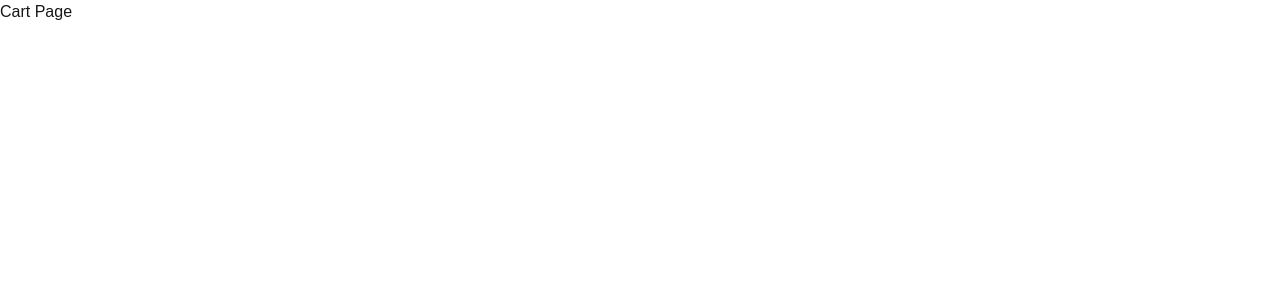
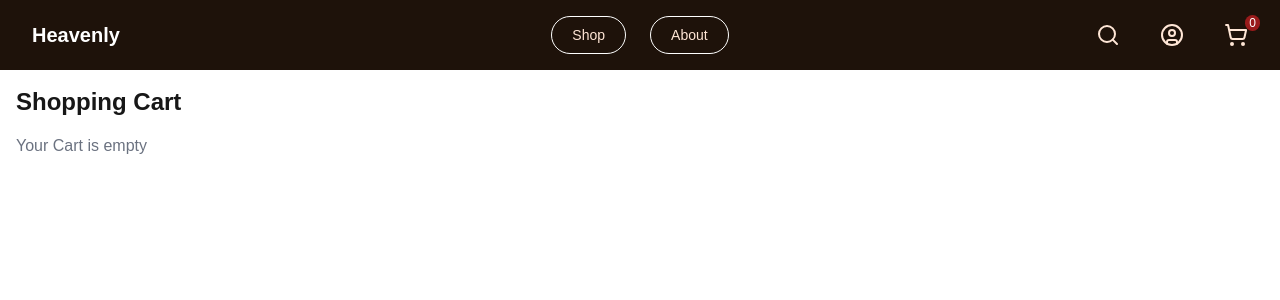
Before and after one commit to RebeccaMeegahapola/e-commerce-site, a Next.js app: page /cart in a window 1280 px wide. Shown: the top 300 px of the page. Built offline with nearby package versions, Linux system fonts and the light colour scheme.

Commit message:
chore: update cart page

```diff
--- a/src/pages/cart.tsx
+++ b/src/pages/cart.tsx
@@ -1,6 +1,47 @@
+import Image from "next/image";
+import {Navbar} from "@/components/navbar";
+import {useCartStore} from "@/store/cart-store";
+
 const Cart = () => {
+    const { cart, updateQuantity } = useCartStore();
     return (
-        <div>Cart Page</div>
+        <>
+            <Navbar/>
+            <div className='container mx-auto p-4'>
+                <h1 className='text-2xl font-semibold mb-4'>Shopping Cart</h1>
+                {cart.length === 0 ? (
+                    <p className='text-gray-500 text-md'>Your Cart is empty</p>
+                ) : (
+                    <div className="grid grid-cols-1 md:grid-cols-2 lg:grid-cols-3 gap-6">
+                        {cart.map((product) => (
+                            <div key={product.id} className='border p-4 rounded-lg shadow-md flex flex-col items-center'>
+                                <Image src={product.image} alt={product.name} width={100} height={100} className="rounded-lg"/>
+                                <h2 className="mt-2 text-lg font-semibold">{product.name}</h2>
+                                <p className="text-gray-500">${product.price}</p>
+
+                                {/* Quantity Controls */}
+                                <div className="mt-3 flex items-center gap-2">
+                                    <button
+                                        className="bg-gray-300 text-black px-2 py-1 rounded disabled:opacity-50"
+                                        onClick={() => updateQuantity(product.id, -1)}
+                                        disabled={product.quantity <= 1}
+                                    >
+                                        -
+                                    </button>
+                                    <span className="text-md">{product.quantity}</span>
+                                    <button
+                                        className="bg-gray-300 text-black px-2 py-1 rounded"
+                                        onClick={() => updateQuantity(product.id, 1)}
+                                    >
+                                        +
+                                    </button>
+                                </div>
+                            </div>
+                        ))}
+                    </div>
+                )}
+            </div>
+        </>
     )
 }
 
```
